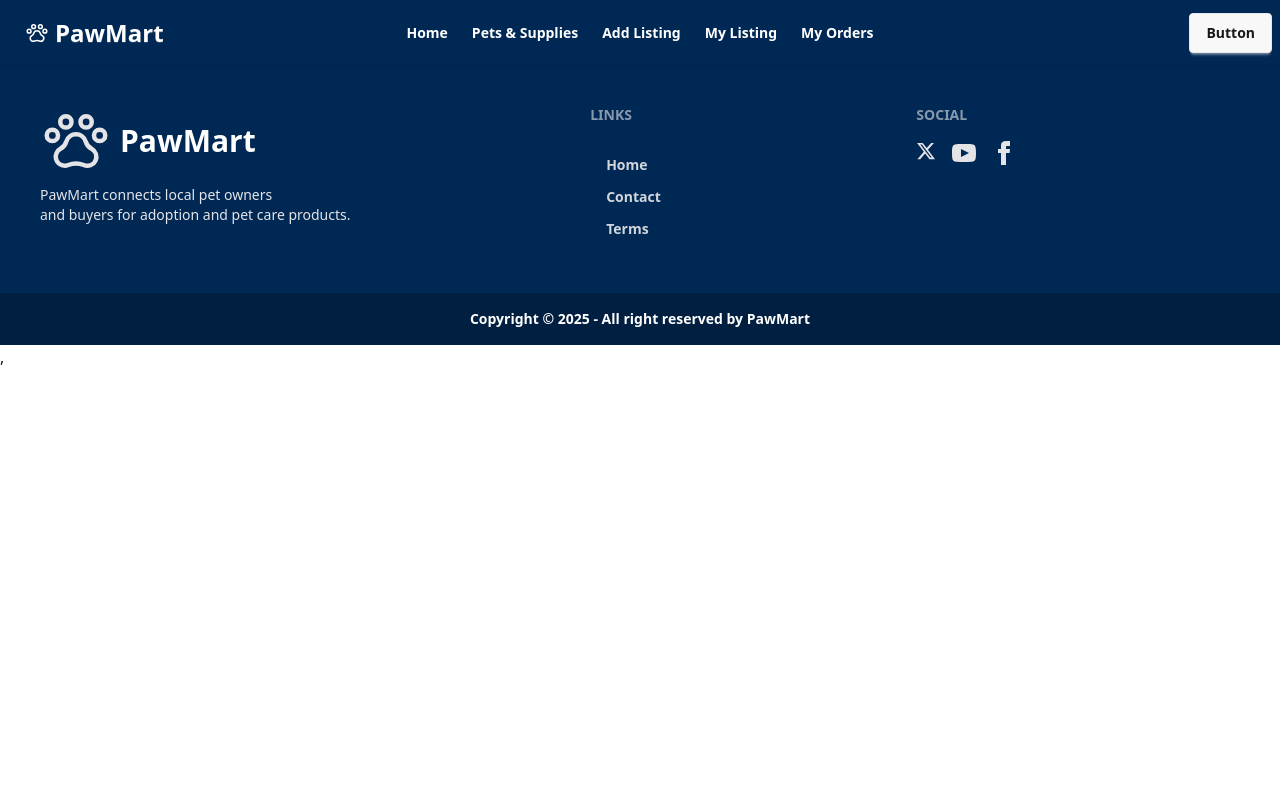
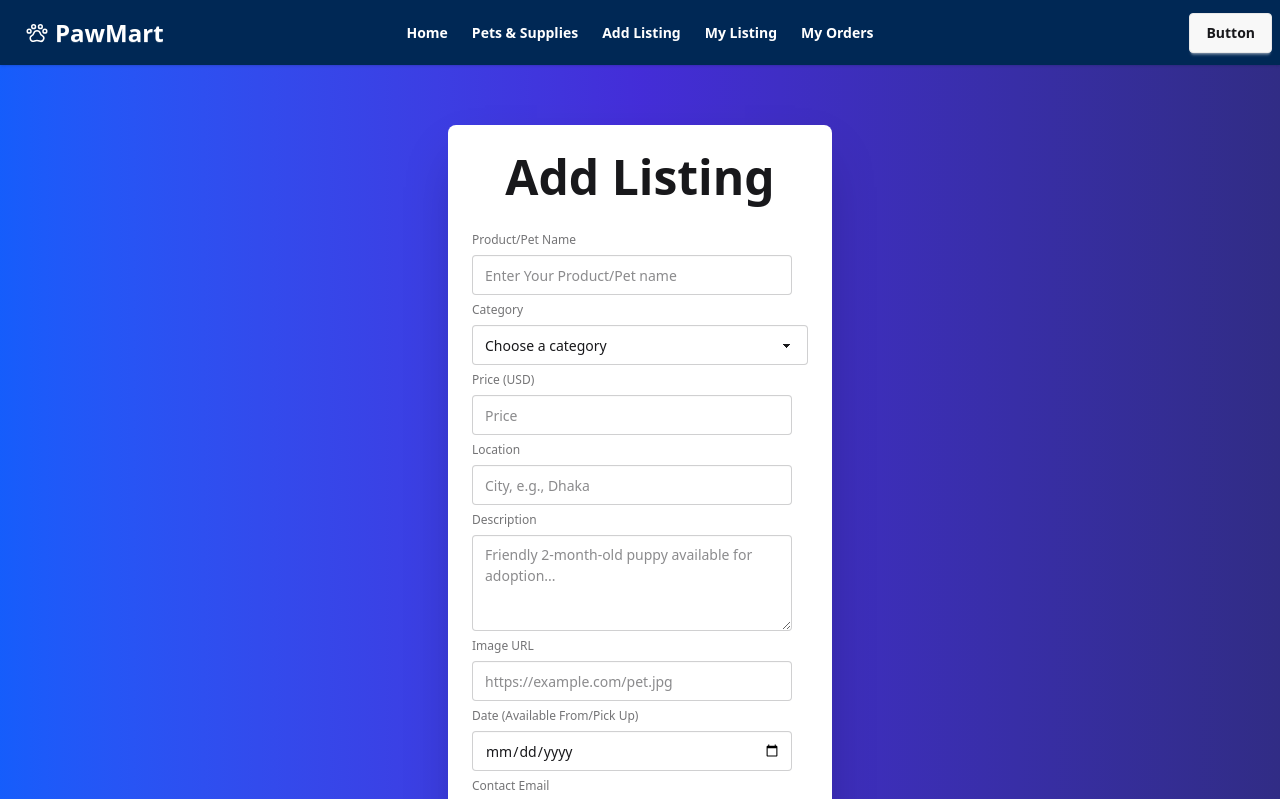
Before and after one commit to IrfanGalib/paw-mart-client, a React (Vite) app: page /addListing in a window 1280 px wide. Shown: the top 799 px of the page. Built offline with nearby package versions, Linux system fonts and the light colour scheme.

Commit message:
Created Add Listing Page

```diff
--- a/package.json
+++ b/package.json
@@ -15,6 +15,7 @@
     "react-dom": "^19.2.0",
     "react-icons": "^5.5.0",
     "react-router": "^7.9.6",
+    "sweetalert2": "^11.26.3",
     "tailwindcss": "^4.1.17"
   },
   "devDependencies": {
--- a/src/Components/Footer.jsx
+++ b/src/Components/Footer.jsx
@@ -74,7 +74,7 @@ const Footer = () => {
         </nav>
       </footer>
       <div>
-        <aside className="footer sm:footer-horizontal footer-center bg-[#001F41] font-semibold text-white  p-4">
+        <aside className="footer sm:footer-horizontal footer-center bg-[#001F41] font-semibold text-white p-4">
           <p>
             Copyright © {new Date().getFullYear()} - All right reserved by{" "}
             PawMart
--- /dev/null
+++ b/src/Components/ListingCard.jsx
@@ -0,0 +1,32 @@
+import React from "react";
+
+export const ListingCard = ({ listing }) => {
+  const { name, category, Price, location, description, image } = listing;
+  return (
+    <div>
+      <div className="card bg-base-100 w-96 shadow-sm">
+        <figure>
+          <img src={image} alt={name} />
+        </figure>
+        <div className="card-body">
+          <h2 className="card-title">
+            {name}
+            <div className="badge bg-[#002855] text-white text-xs py-5 border-[#002855]">
+              {category}
+            </div>
+          </h2>
+          <p>{description}</p>
+          <div className="card-actions justify-end">
+            <div className="badge badge-outline text-[#002855]">{location}</div>
+            <div className="badge badge-outline text-[#002855]">${Price}</div>
+          </div>
+        </div>
+        <button className="btn bg-white border-dashed border-[#002855] text-[#002855] hover:bg-[#002855] hover:text-white m-5">
+          See Details
+        </button>
+      </div>
+    </div>
+  );
+};
+
+export default ListingCard;
--- a/src/Components/Navbar.jsx
+++ b/src/Components/Navbar.jsx
@@ -5,7 +5,7 @@ import { Link } from "react-router";
 const Navbar = () => {
   return (
     <div className="bg-[#002855]">
-      <div className="navbar mx-auto  max-w-7xl shadow-sm">
+      <div className="navbar mx-auto shadow-sm">
         <div className="navbar-start">
           <div className="dropdown">
             <div
--- a/src/Pages/AddListing.jsx
+++ b/src/Pages/AddListing.jsx
@@ -1,11 +1,213 @@
-import React from 'react';
+import React, { useState } from "react";
+import Swal from "sweetalert2";
+
+const saveListingToDatabase = async (data) => {
+  console.log("Saving to DB:", data);
+
+  await new Promise((resolve) => setTimeout(resolve, 1000));
+
+  return { success: true, message: "Listing added successfully!" };
+};
 
 const AddListing = () => {
-    return (
-        <div>
+  const [selectedCategory, setSelectedCategory] = useState("");
 
+  // Categories data
+  const categories = ["Pets", "Pet Food", "Accessories", "Pet Care Products"];
+
+  const handleCategoryChange = (e) => {
+    const newCategory = e.target.value;
+    setSelectedCategory(newCategory);
+  };
+
+  const handleSubmit = async (e) => {
+    e.preventDefault();
+    const form = e.target;
+
+    let priceValue = form.price.value;
+    if (selectedCategory === "Pets") {
+      priceValue = 0;
+    }
+
+    const listingData = {
+      name: form.name.value,
+      category: form.category.value,
+      price: Number(priceValue),
+      location: form.location.value,
+      description: form.description.value,
+      image: form.image.value,
+      date: form.date.value,
+      email: form.email.value,
+    };
+
+    fetch("http://localhost:3000/listing", {
+      method: "POST",
+      headers: {
+        "Content-Type": "application/json",
+      },
+      body: JSON.stringify(listingData),
+    })
+      .then((res) => res.json())
+      .then((data) => {
+        console.log(data);
+      })
+      .catch((err) => {
+        console.log(err);
+      });
+
+    console.log("Submitted Data:", listingData);
+
+    try {
+      const response = await saveListingToDatabase(listingData);
+
+      if (response.success) {
+        Swal.fire({
+          icon: "success",
+          title: "Listing Added!",
+          text: "Your new listing has been successfully saved to the database.",
+          showConfirmButton: false,
+          timer: 3000,
+        });
+
+        form.reset();
+        setSelectedCategory("");
+      }
+    } catch (error) {
+      console.error("Submission Error:", error);
+      Swal.fire({
+        icon: "error",
+        title: "Submission Failed",
+        text: error.message || "There was an issue saving your listing.",
+      });
+    }
+  };
+
+  return (
+    <div>
+      <div className="hero bg-gradient-to-r from-blue-600 via-indigo-700 to-indigo-900 min-h-screen">
+        <div className="card bg-base-100 w-full max-w-sm shrink-0 shadow-2xl my-15">
+          <form onSubmit={handleSubmit} className="card-body ">
+            <fieldset className="fieldset">
+              <h1 className="text-5xl font-bold mb-6 text-center">
+                Add Listing
+              </h1>
+
+              {/* Name */}
+              <label className="label">Product/Pet Name</label>
+              <input
+                type="text"
+                name="name"
+                className="input input-bordered"
+                placeholder="Enter Your Product/Pet name"
+                required
+              />
+
+              {/* Categories Dropdown */}
+              <label className="label">Category</label>
+              <select
+                className="select select-bordered w-full"
+                value={selectedCategory}
+                name="category"
+                onChange={handleCategoryChange}
+                required
+              >
+                <option value="" disabled>
+                  Choose a category
+                </option>
+                {categories.map((category) => (
+                  <option key={category} value={category}>
+                    {category}
+                  </option>
+                ))}
+              </select>
+
+              {/* Price (Conditional Input) */}
+              <label className="label">Price (USD)</label>
+              {selectedCategory !== "Pets" ? (
+                <input
+                  type="number"
+                  name="price"
+                  className="input input-bordered"
+                  placeholder="Price"
+                  // Price is required only when not 'Pets'
+                  required={selectedCategory !== "Pets"}
+                />
+              ) : (
+                <>
+                  <input
+                    type="number"
+                    name="price"
+                    className="input input-bordered"
+                    value={0}
+                    disabled
+                    // Not required when disabled
+                  />
+                  <p className="text-xs text-red-500 mt-1">
+                    Price is set to 0 (Free for Adoption).
+                  </p>
+                </>
+              )}
+
+              {/* Location */}
+              <label className="label">Location</label>
+              <input
+                type="text"
+                name="location"
+                className="input input-bordered"
+                placeholder="City, e.g., Dhaka"
+                required
+              />
+
+              {/* Description */}
+              <label className="label">Description</label>
+              <textarea
+                name="description"
+                className="textarea textarea-bordered h-24"
+                placeholder="Friendly 2-month-old puppy available for adoption..."
+                required
+              ></textarea>
+
+              {/* Image URL */}
+              <label className="label">Image URL</label>
+              <input
+                type="url"
+                name="image"
+                className="input input-bordered"
+                placeholder="https://example.com/pet.jpg"
+                required
+              />
+
+              {/* Date */}
+              <label className="label">Date (Available From/Pick Up)</label>
+              <input
+                type="date"
+                name="date"
+                className="input input-bordered"
+                required
+              />
+
+              {/* Email (Read-only) */}
+              <label className="label">Contact Email</label>
+              <input
+                type="email"
+                name="email"
+                className="input input-bordered bg-gray-100"
+                value="user@example.com"
+                readOnly
+              />
+
+              <button
+                type="submit"
+                className="btn btn-neutral mt-6 bg-white border-dashed border-[#002855] text-[#002855] hover:bg-[#002855] hover:text-white"
+              >
+                Add Listing
+              </button>
+            </fieldset>
+          </form>
         </div>
-    );
+      </div>
+    </div>
+  );
 };
 
 export default AddListing;
--- a/src/Pages/Home.jsx
+++ b/src/Pages/Home.jsx
@@ -2,7 +2,7 @@ import React from "react";
 import Navbar from "../Components/Navbar";
 
 const Home = () => {
-  return <div>home</div>;
+  return <div >home</div>;
 };
 
 export default Home;
--- a/src/Pages/PetsAndSupplies.jsx
+++ b/src/Pages/PetsAndSupplies.jsx
@@ -1,7 +1,26 @@
 import React from "react";
+import { useLoaderData } from "react-router";
+import ListingCard from "../Components/ListingCard";
 
 const PetsAndSupplies = () => {
-  return <div></div>;
+  const data = useLoaderData();
+  console.log(data);
+
+  return (
+    <div>
+      <div className="bg-[#5780B8]">
+        <div className="text-center text-4xl font-bold">
+          <h2 className="text-white py-8">Pet & Supplies</h2>
+        </div>
+      </div>
+
+      <div className="max-w-7xl grid sm:grid-cols-1 md:grid-cols-2 justify-center items-center lg:grid-cols-3 md:pl-12 gap-3 mx-auto my-12">
+        {data.map((listing) => (
+          <ListingCard key={listing._id} listing={listing} />
+        ))}
+      </div>
+    </div>
+  );
 };
 
 export default PetsAndSupplies;
--- a/src/layout/MainLayout.jsx
+++ b/src/layout/MainLayout.jsx
@@ -5,9 +5,11 @@ import Footer from "../Components/Footer";
 
 const MainLayout = () => {
   return (
-    <div>
+    <div className="flex flex-col  min-h-screen">
       <Navbar />
-      <Outlet />
+      <div className="grow">
+        <Outlet />
+      </div>
       <Footer />
     </div>
   );
--- a/src/router/routes.jsx
+++ b/src/router/routes.jsx
@@ -20,6 +20,7 @@ export const router = createBrowserRouter([
       {
         path: "/petsAndSupplies",
         element: <PetsAndSupplies />,
+        loader: () => fetch("http://localhost:3000/listing"),
       },
       {
         path: "/addListing",
```
Also changed, not shown: 1 other file (tests, documents, lock files or other folders).
